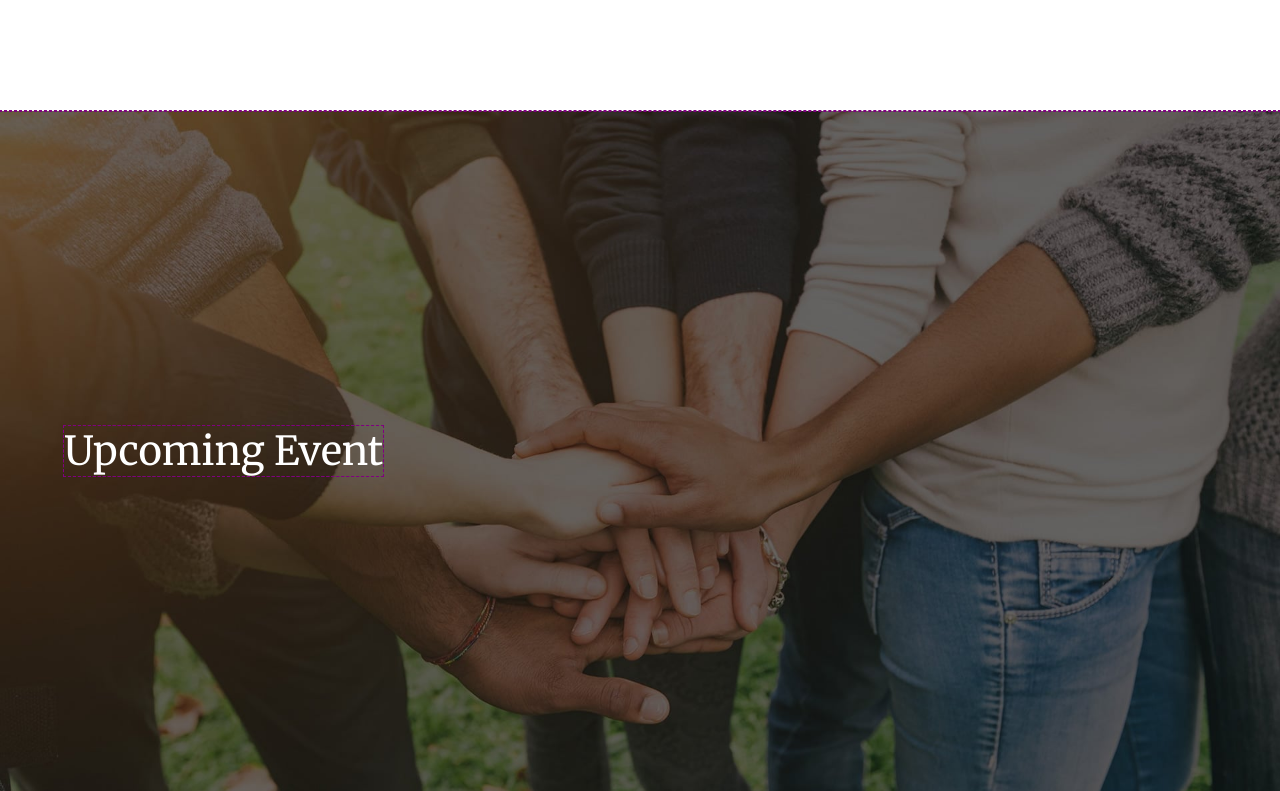
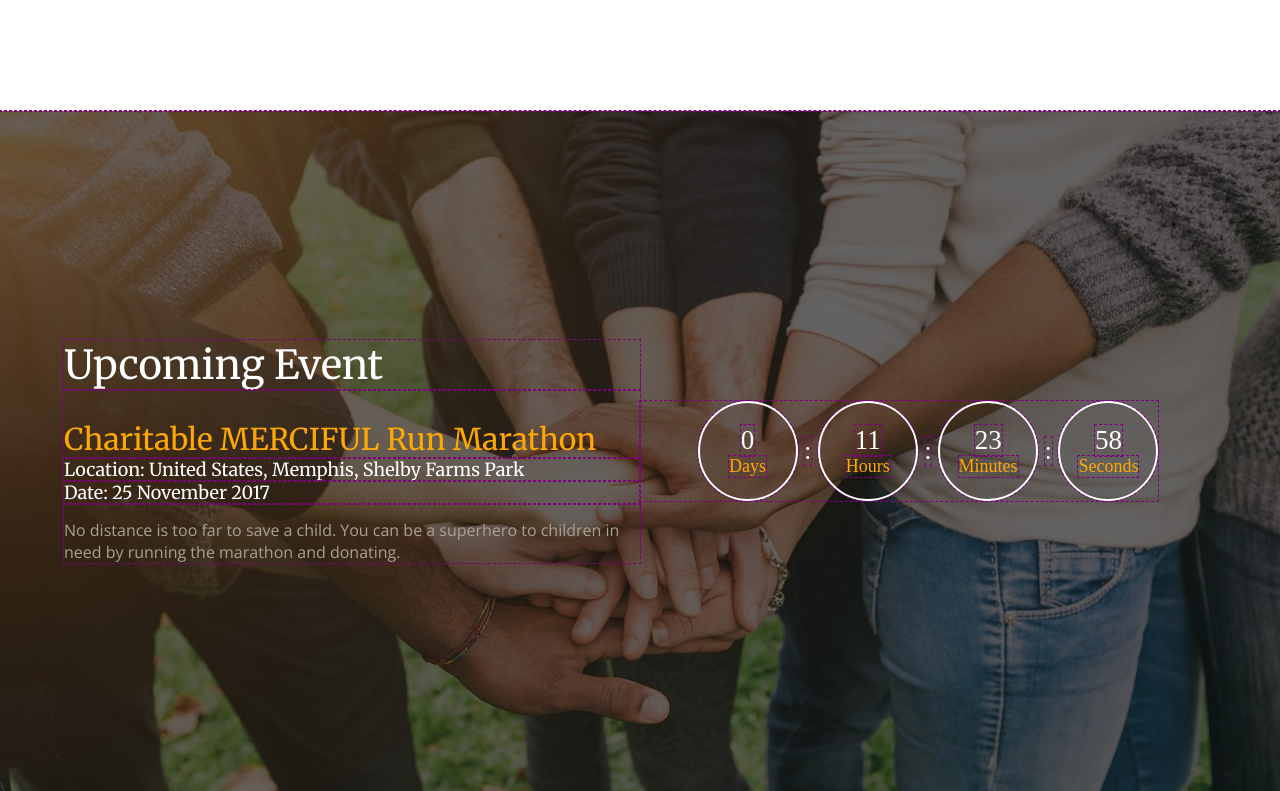
Before and after one commit to diegue-t/Desarrollo-web, a plain HTML site: page Ejercicios/Diego Arroyo - Ejercicio 07/index.html in a window 1280 px wide. Shown: the part 1499-2290 px from the top of the page. Drawn offline with nearby package versions, Linux system fonts and the light colour scheme.

Commit message:
Avance Ejercicio 7 seccion 4

```diff
--- a/Ejercicios/Diego Arroyo - Ejercicio 07/css/style.css
+++ b/Ejercicios/Diego Arroyo - Ejercicio 07/css/style.css
@@ -28,7 +28,7 @@
         color: #683d4a;
     }
     h3{
-        font-size: 24px;
+        font-size: 30px;
         color: #ffa900;
     }
     h4{
@@ -45,10 +45,12 @@
         background-color: #ffa900;
         border-radius: 5px;
         color: #fff;
+        transition: all 300ms;/*  se pone siempre en el selector normal, nunca en el pseudoselector */
     }
-    .margin-none{
-        margin: 0px !important;
+    .btn-orange:hover{
+        background-color: #a9a196;
     }
+
     /* Reglas generales */
     .marco{
         width: 100%;
@@ -86,11 +88,15 @@
         /*flex*/
         display: flex;
     }
+    .menu_desk :last-child{
+        margin: 0px;
+    }
     .menu_desk a{
         width: 100px;
         height: 50px;
         font-size: 14px;
         color: #292929;
+        margin-right: 10px;
     }
     /* Reglas Especificas */
     .s1{
@@ -114,6 +120,7 @@
         font-weight: 700;
     }
     .botonera{
+        padding-top: 20px;
         /*flex*/
         display: flex;
     }
@@ -124,6 +131,11 @@
         border-radius: 5px;
         color: #fff;
         margin: 0px 70px;
+        transition: all 300ms;
+    }
+    .btn-outline:hover{
+        background-color: #ffa900;
+        border: none;
     }
     .btn-outline i {
         margin-right: 10px;
@@ -149,6 +161,12 @@
     }
     .servicios{
         margin: 0 20px;
+        padding: 30px 0;
+        transition: border 300ms;
+        border: 2px solid transparent;
+    }
+    .servicios:hover{
+        border: 2px solid #ffa900;
     }
     .servicios p{
         font-family: 'Open sans', sans-serif;
@@ -175,7 +193,60 @@
         display: flex;
         align-items: center;
     }
-    .s4_content h2{
+    .s4_contentiz{
+        width: 50%;
+    }
+    .s4_contentiz h2{
+        font-size: 40px;
         color: #fff;
     }
+    .s4_contentiz h3{
+        padding-top: 30px;
+    }
+    .s4_contentiz h5{
+        font-family: 'Merriweather' , serif;
+        font-size: 18px;
+        color: #fff;
+    }
+    .s4_contentiz p{
+        padding-top: 15px;
+        font-family: 'Open sans' , sans-serif;
+        font-size: 16px;
+        color: #a9a196;
+    }
+    .s4_contentde{
+        width: 45%;
+        padding-left: 5%;
+        /*flex*/
+        display: flex;
+        align-items: center;
+        justify-content: space-between;
+    }
+    .hora{
+        width: 100px;
+        height: 100px;
+        border: 2px solid #fff;
+        border-radius: 50%;
+        /*flex*/
+        display: flex;
+        justify-content: center;
+        align-items: center;
+        flex-direction: column;
+    }
+    .s4_contentde span{
+        font-size: 25px;
+        color: white;
+    }
+    .countdown_number{
+        color: #fff;
+        font-style: 'Open sans', sans-serif;
+        font-weight: 400;
+        font-size: 27px;
+    }
+    .countdown_unit{
+        color: #ffa900;
+        font-style: normal;
+        font-weight: 400;
+        font-size: 18px;
+    }
     /* Responsive */
--- a/Ejercicios/Diego Arroyo - Ejercicio 07/index.html
+++ b/Ejercicios/Diego Arroyo - Ejercicio 07/index.html
@@ -80,8 +80,35 @@
          <!-- Fin Section S2 -->
          <!-- Section S4 -->
          <section class="s4">
-            <div class="s4_content">
+            <div class="s4_contentiz">
                 <h2>Upcoming Event</h2>
+                <h3>Charitable MERCIFUL Run Marathon</h3>
+                <h5>Location: United States, Memphis, Shelby Farms Park</h5>
+                <h5>Date: 25 November 2017</h5>
+                <span>
+                    <p>No distance is too far to save a child. You can be a superhero to children in need by running the marathon and donating.</p>
+                </span>
+            </div>
+            <div class="s4_contentde">
+                <div class="hora">
+                    <div class="countdown_number">0</div>
+                    <div class="countdown_unit">Days</div>
+                </div>
+                <span>:</span>
+                <div class="hora">
+                    <div class="countdown_number">11</div>
+                    <div class="countdown_unit">Hours</div>
+                </div>
+                <span>:</span>
+                <div class="hora">
+                    <div class="countdown_number">23</div>
+                    <div class="countdown_unit">Minutes</div>
+                </div>
+                <span>:</span>
+                <div class="hora">
+                    <div class="countdown_number">58</div>
+                    <div class="countdown_unit">Seconds</div>
+                </div>
             </div>
          </section>
     </div>
```
Also changed, not shown: Pruebas/2704 - pseudoselectores/css/style.css (added, +71 -0 lines), Pruebas/2704 - pseudoselectores/index.html (added, +36 -0 lines).
